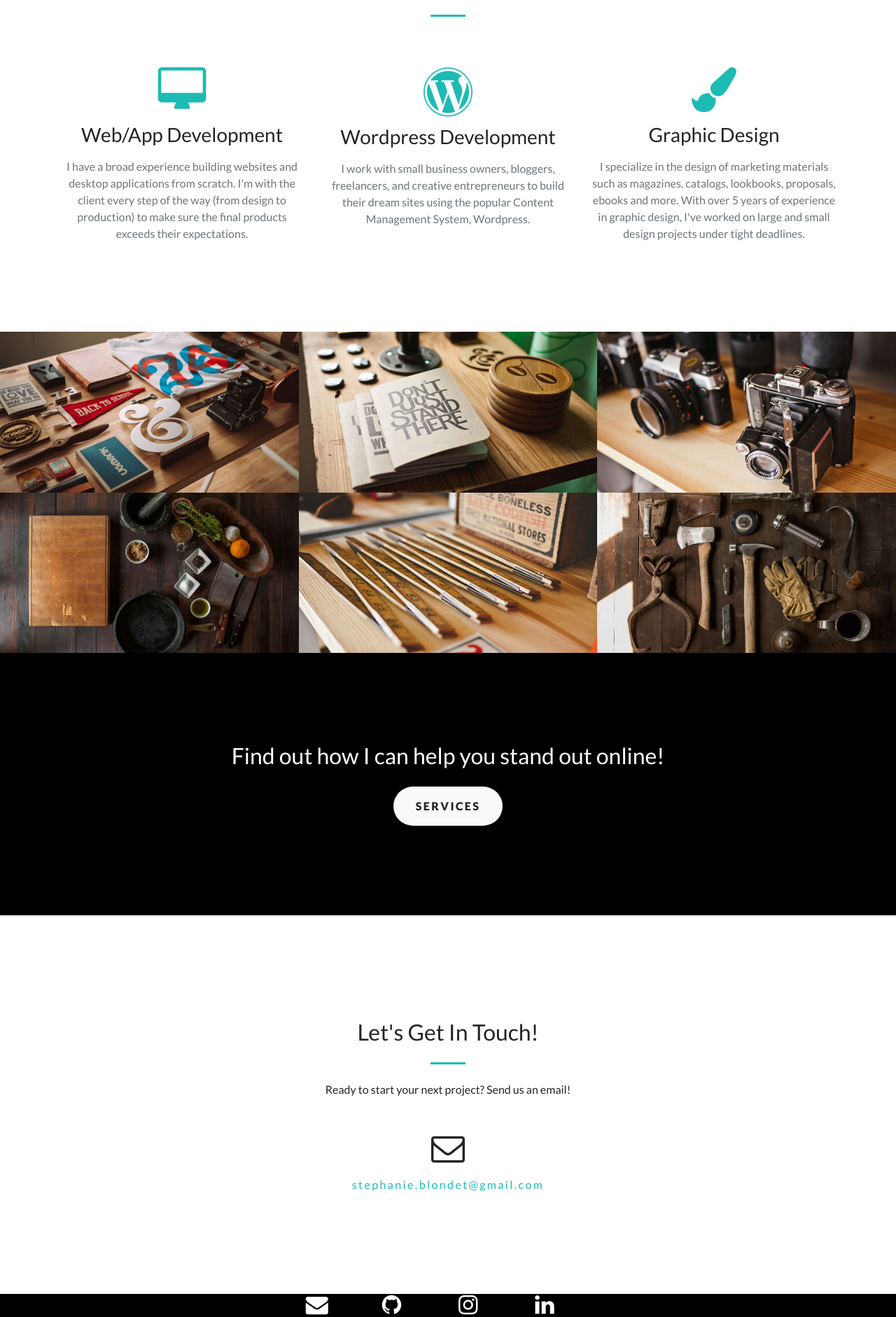
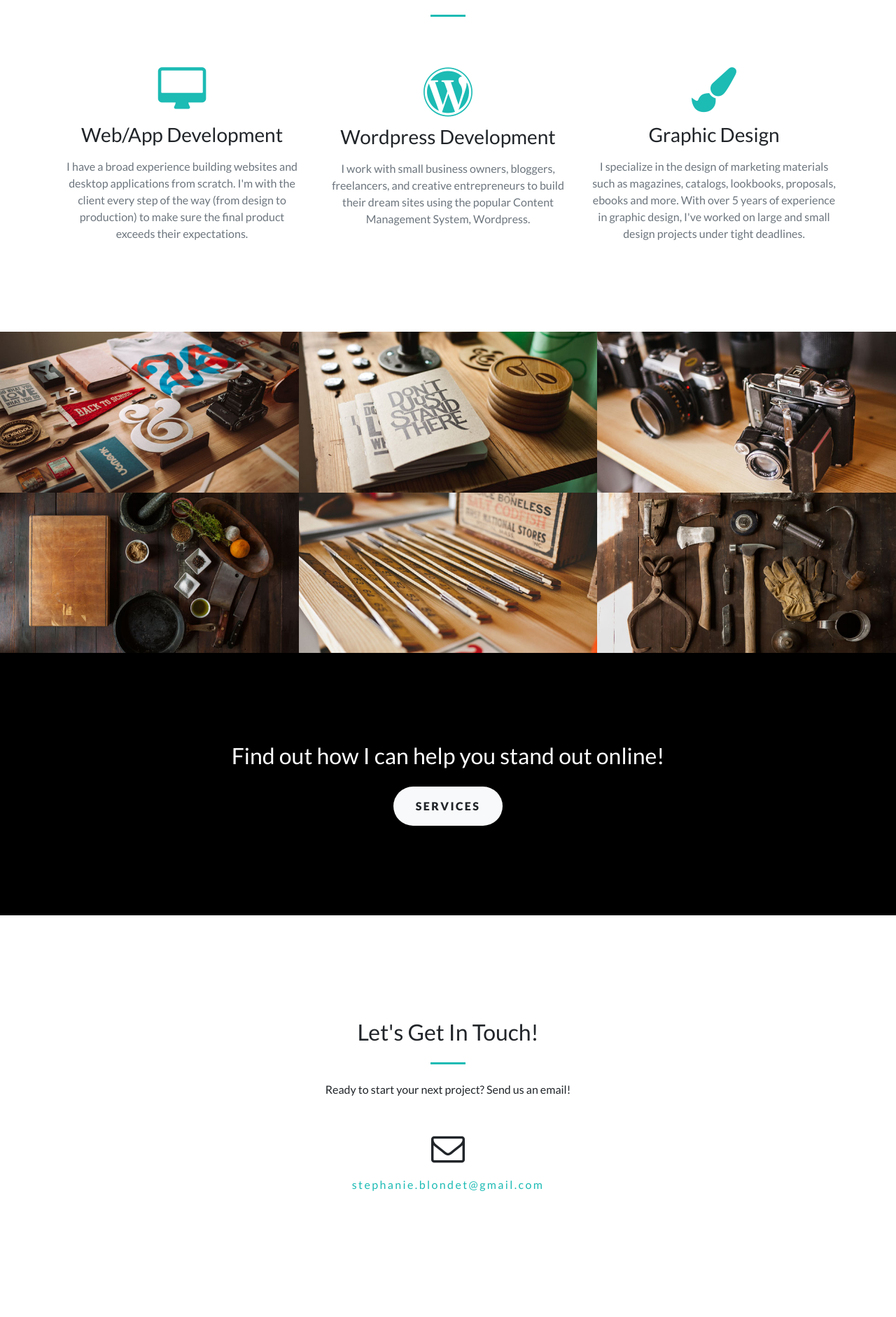
Before and after one commit to Steph-Blondet/Portfolio, a plain HTML site: page index.html in a window 1280 px wide. Shown: the part 2580-4462 px from the top of the page at 70% size. After the commit the page ends 4429 px from the top, so only its background shows below. Drawn offline with nearby package versions, Linux system fonts and the light colour scheme.

Commit message:
Removing icons from footer and updating wordpress icon

```diff
--- a/index.html
+++ b/index.html
@@ -224,7 +224,7 @@
               <div class="service-box mt-5 mx-auto">
                 <i class="fa fa-4x fa-desktop text-primary mb-3 sr-icons"></i>
                 <h3 class="mb-3">Web/App Development</h3>
-                <p class="text-muted mb-0">I have a broad experience building websites and desktop applications from scratch. I'm with the client every step of the way (from design to production) to make sure the final products exceeds their expectations.</p>
+                <p class="text-muted mb-0">I have a broad experience building websites and desktop applications from scratch. I'm with the client every step of the way (from design to production) to make sure the final product exceeds their expectations.</p>
               </div>
             </div>
             <div class="col-lg-4 col-md-4 text-center">
@@ -373,7 +373,7 @@
 
     <footer>
       <div class="row">
-        <div class="col-sm-4"></div>
+        <!-- <div class="col-sm-4"></div>
         <div class="col-sm-1">
           <a href="mailto:stephanie.blondet@gmail.com" target="_blank" class="social-icons-footer"></a>
             <i class="fa fa-2x fa-envelope"></i>
@@ -394,7 +394,7 @@
             <i class="fa fa-2x fa-linkedin"></i>
           </a>
         </div>
-        <div class="col-sm-4"></div>
+        <div class="col-sm-4"></div> -->
       </div>
     </footer>
 
```
